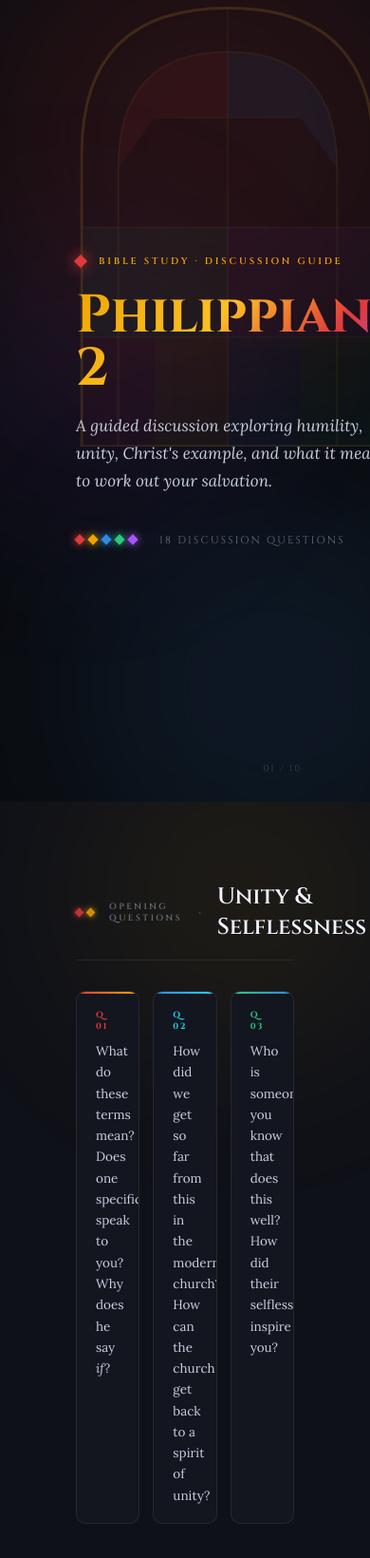
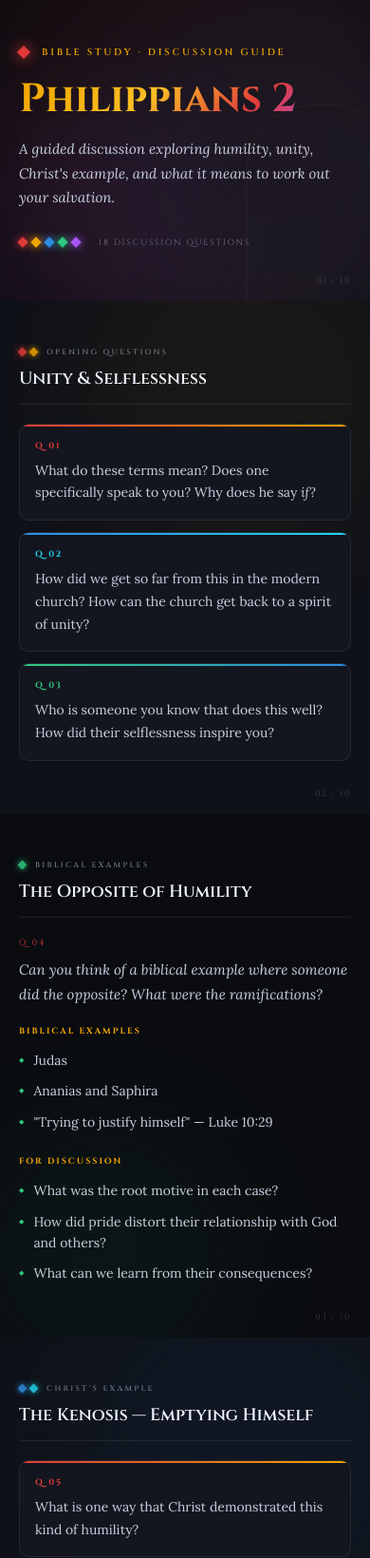
Before and after one commit to joeyough/Saint-School-Study-Guide, a plain HTML site: page philippians-3.html in a window 390 px wide. Shown: the top 1640 px of the page at 95% size. Drawn offline with Linux system fonts and the light colour scheme.

Commit message:
Update philippians-3.html

```diff
--- a/philippians-3.html
+++ b/philippians-3.html
@@ -8,7 +8,6 @@
 <style>
 *, *::before, *::after { box-sizing: border-box; margin: 0; padding: 0; }
 
-/* Force dark mode always — override OS/browser preference */
 html { color-scheme: dark only; }
 @media (prefers-color-scheme: light) {
   html { background: #0a0c10; }
@@ -96,7 +95,7 @@ body {
 
 .hero-title {
   font-family: 'Cinzel', serif;
-  font-size: clamp(56px,9vw,104px);
+  font-size: clamp(42px,9vw,104px);
   font-weight: 700; line-height: 1.0; margin-bottom: 18px;
   background: linear-gradient(135deg, var(--amber) 0%, var(--gold) 40%, var(--ruby) 70%, var(--violet) 100%);
   -webkit-background-clip: text;
@@ -108,6 +107,10 @@ body {
   font-size: 17px; font-weight: 300; font-style: italic;
   color: var(--text); -webkit-text-fill-color: var(--text);
   max-width: 520px; line-height: 1.7; margin-bottom: 40px;
+}
+
+.hero-meta {
+  display: flex; align-items: center; gap: 12px;
 }
 
 .gem-row { display: flex; gap: 6px; align-items: center; }
@@ -131,6 +134,7 @@ body {
   margin-bottom: 32px; padding-bottom: 18px;
   border-bottom: 1px solid var(--border);
   position: relative; z-index: 1;
+  flex-wrap: wrap;
 }
 .head-gems { display: flex; gap: 5px; }
 .head-gem { width: 7px; height: 7px; transform: rotate(45deg); opacity: 0.85; }
@@ -204,7 +208,7 @@ body {
 }
 .reflect-q {
   font-family: 'Cinzel', serif;
-  font-size: clamp(22px,3.5vw,40px); font-weight: 600;
+  font-size: clamp(20px,3.5vw,40px); font-weight: 600;
   color: var(--white); -webkit-text-fill-color: var(--white);
   max-width: 760px; line-height: 1.35; position: relative; z-index:1;
 }
@@ -225,7 +229,7 @@ body {
 }
 .apol-q {
   font-family: 'Cinzel', serif;
-  font-size: clamp(24px,3.5vw,40px); font-weight: 600;
+  font-size: clamp(20px,3.5vw,40px); font-weight: 600;
   color: var(--white); -webkit-text-fill-color: var(--white);
   max-width: 820px; line-height: 1.3; margin-bottom: 28px;
   position: relative; z-index: 1;
@@ -261,6 +265,22 @@ body {
 }
 .panel-list li::before { content: '◆'; font-size: 7px; color: var(--emerald); -webkit-text-fill-color: var(--emerald); flex-shrink: 0; margin-top: 5px; }
 
+/* ── Q4 standalone ── */
+.q4-standalone {
+  margin-bottom: 20px; position: relative; z-index: 1;
+}
+.q4-num {
+  font-family: 'Cinzel', serif; font-size: 9px;
+  letter-spacing: 0.22em; text-transform: uppercase;
+  color: var(--ruby); -webkit-text-fill-color: var(--ruby);
+  margin-bottom: 10px;
+}
+.q4-text {
+  font-size: 17px; font-weight: 300; font-style: italic;
+  color: var(--text); -webkit-text-fill-color: var(--text);
+  line-height: 1.7; max-width: 820px;
+}
+
 /* ── CLOSING ── */
 .slide-close { background: var(--bg) !important; align-items: center; text-align: center; }
 .close-cross {
@@ -294,6 +314,180 @@ body {
 
 /* Arch SVG helper */
 svg.arch { position: absolute; pointer-events: none; }
+
+/* ═══════════════════════════════════════
+   MOBILE RESPONSIVE
+   ═══════════════════════════════════════ */
+
+@media (max-width: 768px) {
+  .slide {
+    padding: 40px 20px;
+    min-height: auto;
+    padding-top: 48px;
+    padding-bottom: 56px;
+  }
+
+  .slide-num {
+    bottom: 16px;
+    right: 20px;
+    font-size: 9px;
+  }
+
+  /* Shrink glows on mobile */
+  .glow {
+    filter: blur(60px);
+    opacity: 0.7;
+  }
+
+  /* Hero */
+  .hero-sub {
+    font-size: 15px;
+    margin-bottom: 28px;
+  }
+
+  .badge-label {
+    font-size: 9px;
+    margin-left: 8px;
+  }
+
+  /* Arch SVGs — hide or shrink */
+  svg.arch {
+    opacity: 0.05 !important;
+    max-width: 200px;
+  }
+
+  /* Slide head */
+  .slide-head {
+    margin-bottom: 20px;
+    padding-bottom: 14px;
+    gap: 10px;
+  }
+
+  .head-title {
+    font-size: 18px;
+    width: 100%;
+  }
+
+  .head-sep {
+    display: none;
+  }
+
+  .head-label {
+    font-size: 8px;
+  }
+
+  /* All grids → single column on mobile */
+  .q-grid {
+    grid-template-columns: 1fr !important;
+    gap: 12px;
+  }
+
+  .q-card {
+    padding: 16px;
+  }
+
+  .q-text {
+    font-size: 14px;
+    line-height: 1.7;
+  }
+
+  .q-note {
+    font-size: 12px;
+  }
+
+  /* Two-panel → stacked */
+  .two-panel {
+    grid-template-columns: 1fr;
+    gap: 24px;
+  }
+
+  .panel-div {
+    display: none;
+  }
+
+  .panel-list li {
+    font-size: 14px;
+  }
+
+  /* Q4 standalone */
+  .q4-text {
+    font-size: 15px;
+  }
+
+  /* Reflection */
+  .reflect-q {
+    font-size: clamp(20px, 6vw, 32px);
+    padding: 0 8px;
+  }
+
+  .reflect-q br {
+    display: none;
+  }
+
+  /* Apologetics */
+  .apol-q {
+    font-size: clamp(20px, 5.5vw, 32px);
+  }
+
+  .apol-q br {
+    display: none;
+  }
+
+  .apol-quote {
+    font-size: 14px;
+    padding: 14px 18px;
+  }
+
+  /* Closing */
+  .close-cross {
+    font-size: 40px;
+  }
+
+  .close-sub {
+    font-size: 14px;
+    padding: 0 8px;
+  }
+
+  .tag-row {
+    gap: 8px;
+  }
+
+  .tag {
+    font-size: 9px;
+    padding: 5px 14px;
+  }
+}
+
+@media (max-width: 380px) {
+  .slide {
+    padding: 32px 16px 48px;
+  }
+
+  .hero-eyebrow {
+    gap: 8px;
+  }
+
+  .eyebrow-text {
+    font-size: 8px;
+    letter-spacing: 0.2em;
+  }
+
+  .head-title {
+    font-size: 16px;
+  }
+
+  .q-text {
+    font-size: 13.5px;
+  }
+}
+
+/* Desktop print override — keep landscape */
+@media print {
+  .slide {
+    min-height: 100vh;
+    padding: 60px 80px;
+  }
+}
 </style>
 </head>
 <body>
@@ -304,7 +498,6 @@ svg.arch { position: absolute; pointer-events: none; }
   <div class="glow" style="width:400px;height:400px;bottom:-80px;left:22%;background:rgba(45,140,224,0.10);"></div>
   <div class="glow" style="width:300px;height:300px;top:30%;left:-60px;background:rgba(168,85,247,0.08);"></div>
 
-  <!-- Decorative stained glass arch -->
   <svg class="arch" style="top:-30px;right:-50px;width:400px;height:500px;opacity:0.2;" viewBox="0 0 200 260" fill="none">
     <path d="M20 260 L20 100 Q20 20 100 20 Q180 20 180 100 L180 260 Z" stroke="rgba(251,191,36,0.7)" stroke-width="1.5" fill="none"/>
     <path d="M40 260 L40 108 Q40 44 100 44 Q160 44 160 108 L160 260 Z" stroke="rgba(251,191,36,0.35)" stroke-width="1" fill="none"/>
@@ -329,7 +522,7 @@ svg.arch { position: absolute; pointer-events: none; }
     </div>
     <h1 class="hero-title">Philippians 2</h1>
     <p class="hero-sub">A guided discussion exploring humility, unity, Christ's example, and what it means to work out your salvation.</p>
-    <div style="display:flex;align-items:center;gap:12px;">
+    <div class="hero-meta">
       <div class="gem-row">
         <div class="gem gem-r"></div>
         <div class="gem gem-a"></div>
@@ -383,9 +576,9 @@ svg.arch { position: absolute; pointer-events: none; }
     <span class="head-sep">·</span>
     <span class="head-title">The Opposite of Humility</span>
   </div>
-  <div style="margin-bottom:20px;position:relative;z-index:1;">
-    <div style="font-family:'Cinzel',serif;font-size:9px;letter-spacing:0.22em;text-transform:uppercase;color:var(--ruby);-webkit-text-fill-color:var(--ruby);margin-bottom:10px;">Q 04</div>
-    <p style="font-size:17px;font-weight:300;font-style:italic;color:var(--text);-webkit-text-fill-color:var(--text);line-height:1.7;max-width:820px;">Can you think of a biblical example where someone did the opposite? What were the ramifications?</p>
+  <div class="q4-standalone">
+    <div class="q4-num">Q 04</div>
+    <p class="q4-text">Can you think of a biblical example where someone did the opposite? What were the ramifications?</p>
   </div>
   <div class="two-panel">
     <div>
@@ -587,7 +780,6 @@ svg.arch { position: absolute; pointer-events: none; }
 <!-- ══ SLIDE 10: CLOSE ══ -->
 <div class="slide slide-close">
   <div class="glow" style="width:500px;height:500px;top:50%;left:50%;transform:translate(-50%,-50%);background:rgba(251,191,36,0.06);"></div>
-  <!-- Four arched windows echoing the image -->
   <svg class="arch" style="bottom:0;left:0;right:0;width:100%;height:200px;opacity:0.07;" viewBox="0 0 800 200" fill="none" preserveAspectRatio="none">
     <path d="M30 200 L30 100 Q30 40 80 40 Q130 40 130 100 L130 200Z" fill="rgba(224,58,58,0.5)" stroke="rgba(251,191,36,0.4)" stroke-width="1"/>
     <path d="M180 200 L180 100 Q180 40 230 40 Q280 40 280 100 L280 200Z" fill="rgba(45,140,224,0.5)" stroke="rgba(251,191,36,0.4)" stroke-width="1"/>
```
